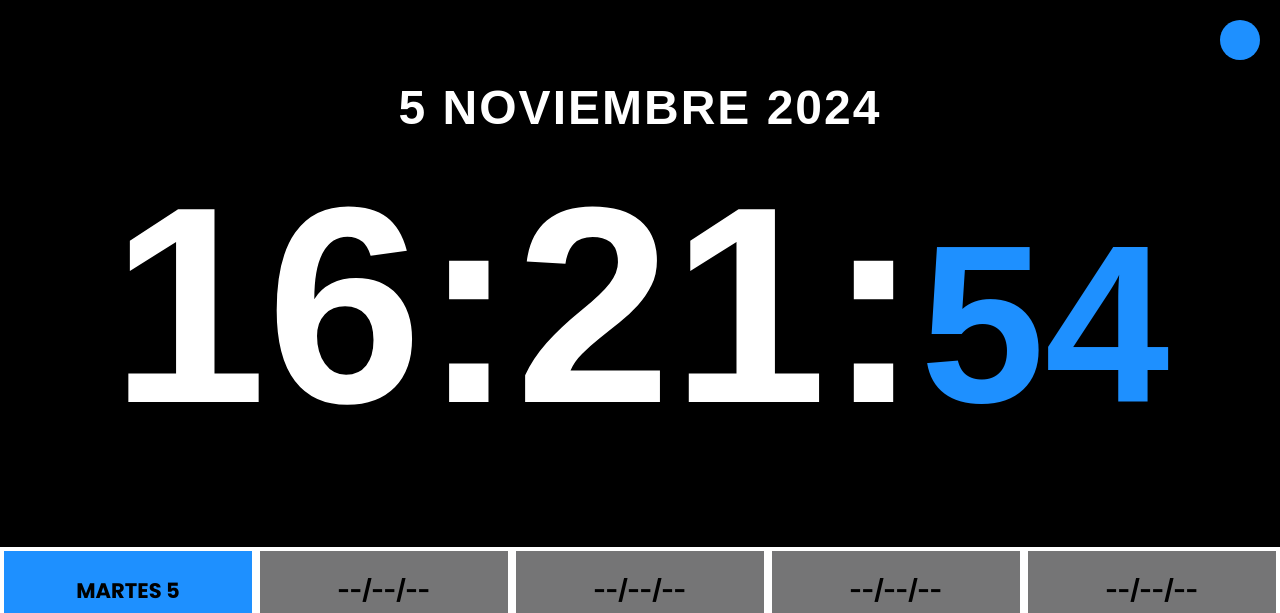
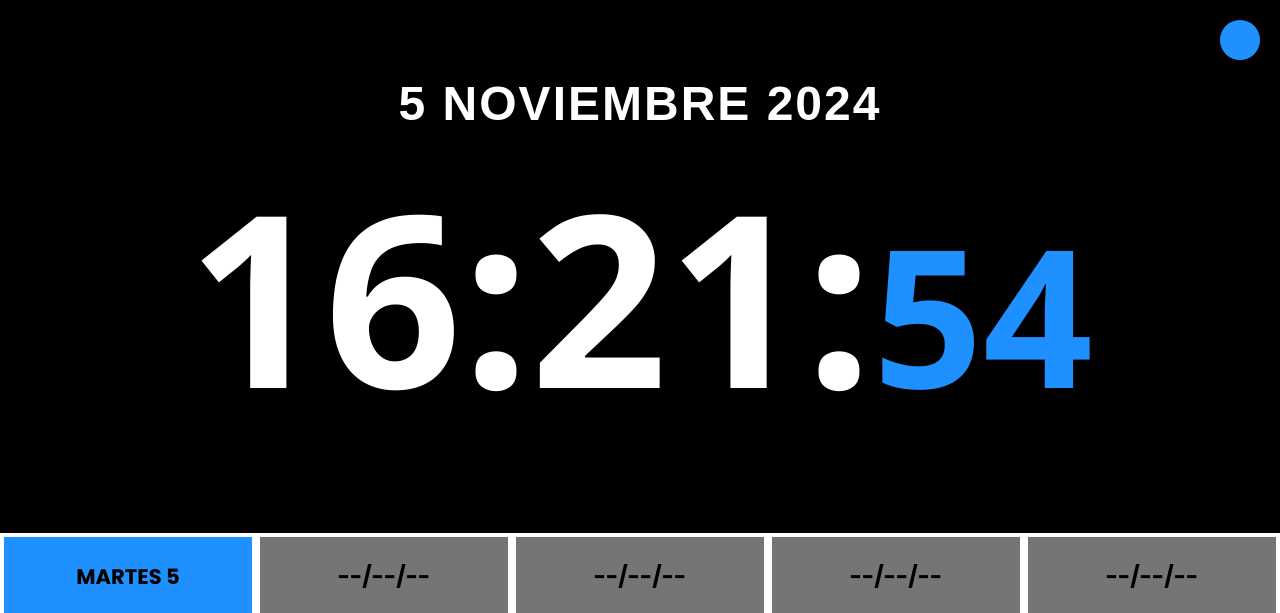
Before and after one commit to cccBurns/infodisplay, a Django app: page / in a window 1280 px wide. Shown: the top 613 px of the page. Run offline with Django 5.2, Linux system fonts and the light colour scheme.

Commit message:
martes 5 13hs

```diff
--- a/inicio/static/inicio/styles.css
+++ b/inicio/static/inicio/styles.css
@@ -23,18 +23,19 @@
     color: white;
     flex: 2; /* Ocupa más altura que el clima */
     text-align: center;
-    padding: 20px; /* Añadido espacio interno */
+    padding: 0px; /* Añadido espacio interno */
 }
 
 .fecha {
     font-size: 48px; /* Tamaño de la fecha */
     font-weight: bold;
     letter-spacing: 2px;
-    margin-bottom: 10px; /* Espacio entre la fecha y la hora */
+    margin-bottom: 0px; /* Espacio entre la fecha y la hora */
 }
 
 .time {
-    font-size: 140px; /* Aumentado el tamaño de la hora */
+    font-family: 'Open Sans', sans-serif;
+    font-size: 120px; /* Aumentado el tamaño de la hora */
     color: white; /* Color de la hora en blanco */
     display: flex; /* Habilita Flexbox */
     align-items: baseline; /* Centra verticalmente el contenido */
@@ -43,6 +44,7 @@
 
 #segundos {
     color: #1e90ff; /* Color celeste para los segundos */
+    font-family: 'Open Sans', sans-serif;
     font-size: 0.8em; /* Tamaño más pequeño para los segundos */
 }
 
```
